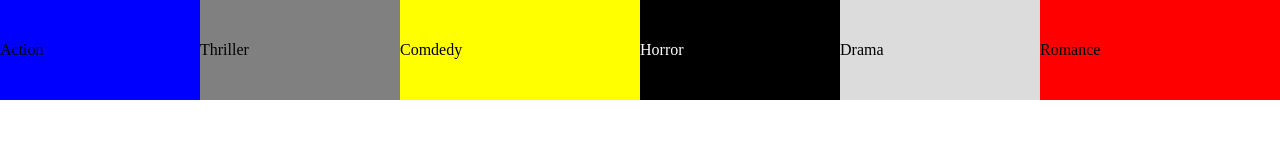
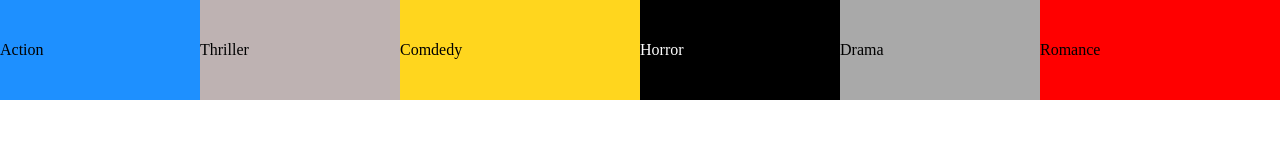
Before and after one commit to fbw-d09/uib_layout_out_of_ordinary-Bez1887, a website: page index.html in a window 1280 px wide. Drawn offline with Linux system fonts and the light colour scheme.

Commit message:
farben angepasst

```diff
--- a/style.css
+++ b/style.css
@@ -28,27 +28,27 @@ body {
 }
 
 .A {
-  background-color: blue;
+  background-color: rgb(30, 144, 255);
 }
 .T {
-  background-color: grey;
+  background-color: rgb(190, 178, 178);
 }
 
 .C {
   flex-basis: 800px;
-  background-color: yellow;
+  background-color: rgb(255, 214, 30);
 }
 
 .H {
-  background-color: black;
+  background-color: rgb(0, 0, 0);
   color: white;
 }
 
 .D {
-  background-color: gainsboro;
+  background-color: rgb(169, 169, 169);
 }
 
 .R {
   flex-basis: 800px;
-  background-color: red;
+  background-color: rgb(255, 0, 0);
 }
```
